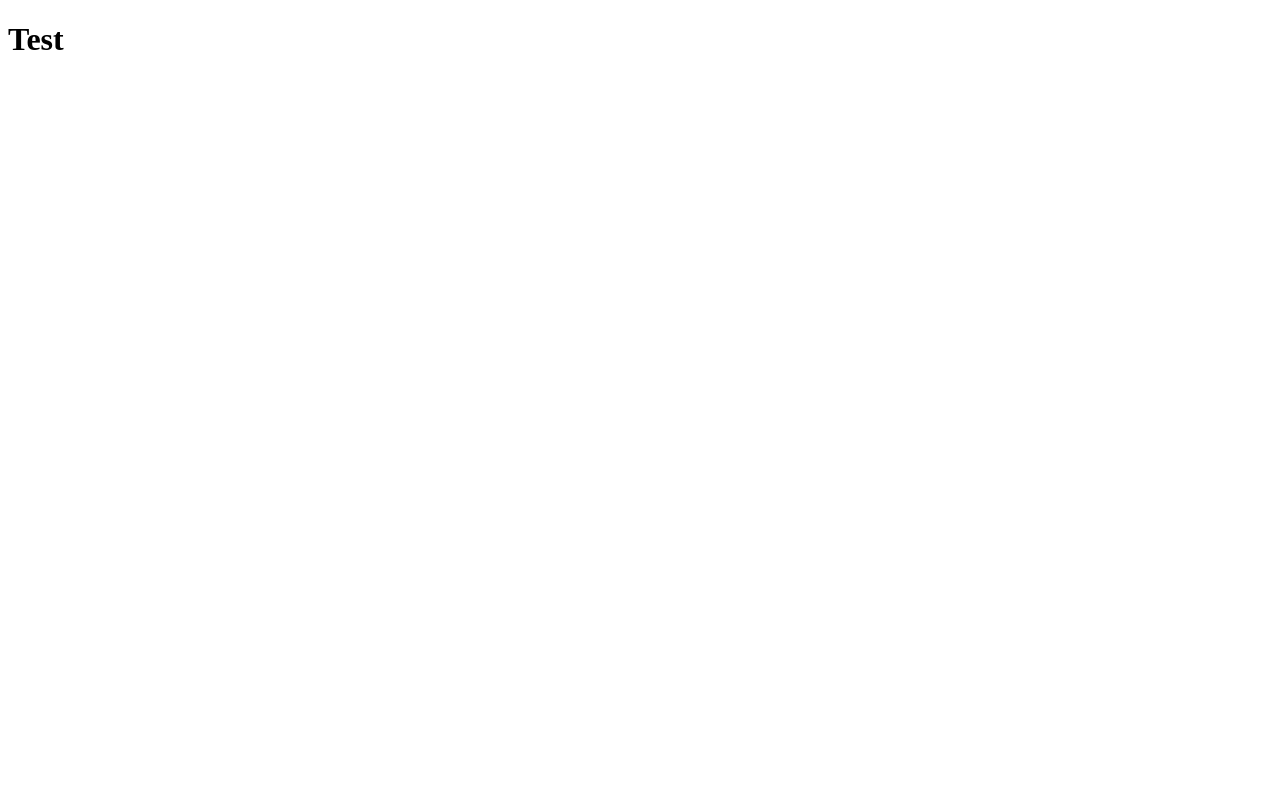
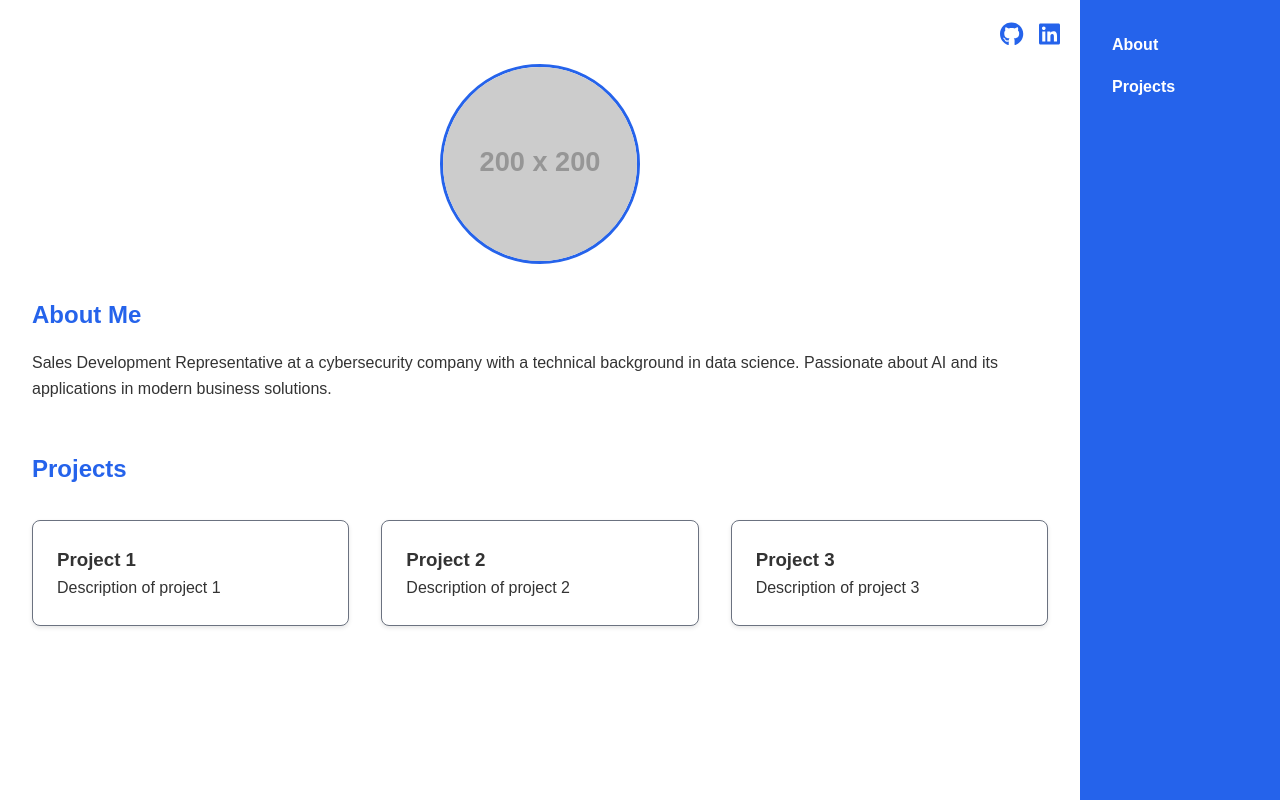
Before and after one commit to Mross2858/my_portfolio, a plain HTML site: page index.html in a window 1280 px wide. Drawn offline with Linux system fonts and the light colour scheme; placeholder pictures from the web are drawn by us.

Commit message:
Add complete website implementation

```diff
--- a/index.html
+++ b/index.html
@@ -2,10 +2,138 @@
 <html lang="en">
 <head>
     <meta charset="UTF-8">
+    <meta name="viewport" content="width=device-width, initial-scale=1.0">
     <title>My Portfolio</title>
-    <style>/* CSS will go here */</style>
+    <style>
+        :root {
+            --background: #ffffff;
+            --text: #333333;
+            --accent: #2563eb;
+            --secondary: #6b7280;
+        }
+        * {
+            margin: 0;
+            padding: 0;
+            box-sizing: border-box;
+        }
+        body {
+            font-family: 'Arial', sans-serif;
+            background-color: var(--background);
+            color: var(--text);
+            line-height: 1.6;
+            margin-right: 200px;
+        }
+        nav {
+            position: fixed;
+            right: 0;
+            top: 0;
+            height: 100vh;
+            width: 200px;
+            background-color: var(--accent);
+            padding: 2rem;
+            display: flex;
+            flex-direction: column;
+            gap: 1rem;
+        }
+        nav a {
+            color: white;
+            text-decoration: none;
+            font-weight: bold;
+        }
+        .social-icons {
+            position: fixed;
+            top: 1rem;
+            right: 220px;
+            display: flex;
+            gap: 1rem;
+        }
+        .social-icons a {
+            color: var(--accent);
+            font-size: 1.5rem;
+        }
+        main {
+            padding: 2rem;
+            max-width: 1200px;
+            margin: 0 auto;
+        }
+        .profile-image {
+            width: 200px;
+            height: 200px;
+            border-radius: 50%;
+            overflow: hidden;
+            margin: 2rem auto;
+            border: 3px solid var(--accent);
+        }
+        .profile-image img {
+            width: 100%;
+            height: 100%;
+            object-fit: cover;
+        }
+        .projects {
+            display: grid;
+            grid-template-columns: repeat(auto-fit, minmax(300px, 1fr));
+            gap: 2rem;
+            margin-top: 2rem;
+        }
+        .project-card {
+            background-color: white;
+            border-radius: 8px;
+            padding: 1.5rem;
+            box-shadow: 0 2px 4px rgba(0,0,0,0.1);
+            border: 1px solid var(--secondary);
+            transition: transform 0.2s;
+        }
+        .project-card:hover {
+            transform: translateY(-5px);
+        }
+        section {
+            margin-bottom: 3rem;
+        }
+        h2 {
+            color: var(--accent);
+            margin-bottom: 1rem;
+        }
+    </style>
+    <script src="https://cdnjs.cloudflare.com/ajax/libs/font-awesome/6.0.0/js/all.min.js"></script>
 </head>
 <body>
-    <h1>Test</h1>
+    <nav>
+        <a href="#about">About</a>
+        <a href="#projects">Projects</a>
+    </nav>
+
+    <div class="social-icons">
+        <a href="https://github.com/Mross2858" target="_blank"><i class="fab fa-github"></i></a>
+        <a href="https://linkedin.com/in/your-linkedin" target="_blank"><i class="fab fa-linkedin"></i></a>
+    </div>
+
+    <main>
+        <div class="profile-image">
+            <img src="profile.jpg" alt="Profile Picture" onerror="this.src='https://via.placeholder.com/200'">
+        </div>
+
+        <section id="about">
+            <h2>About Me</h2>
+            <p>Sales Development Representative at a cybersecurity company with a technical background in data science. Passionate about AI and its applications in modern business solutions.</p>
+        </section>
+
+        <section id="projects">
+            <h2>Projects</h2>
+            <div class="projects">
+                <div class="project-card">
+                    <h3>Project 1</h3>
+                    <p>Description of project 1</p>
+                </div>
+                <div class="project-card">
+                    <h3>Project 2</h3>
+                    <p>Description of project 2</p>
+                </div>
+                <div class="project-card">
+                    <h3>Project 3</h3>
+                    <p>Description of project 3</p>
+                </div>
+            </div>
+        </section>
+    </main>
 </body>
 </html>
```
